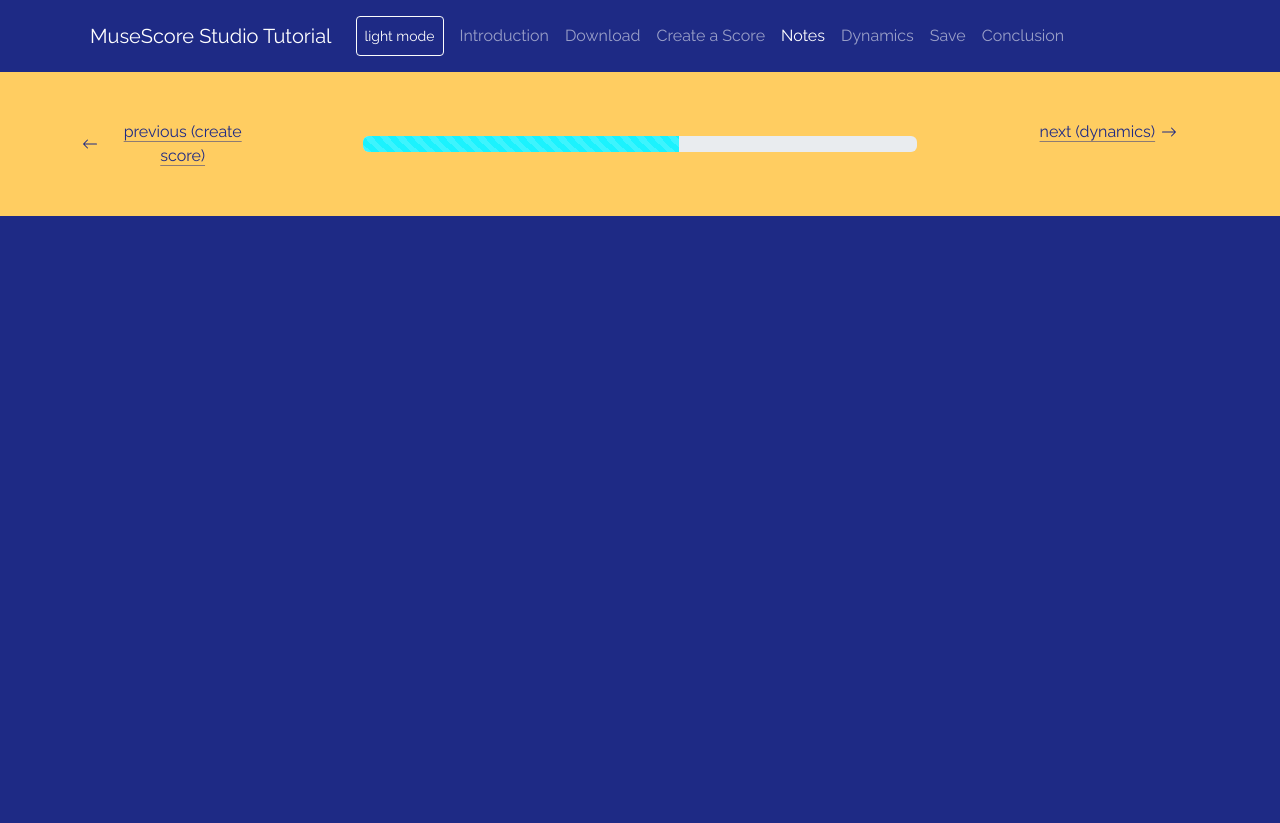
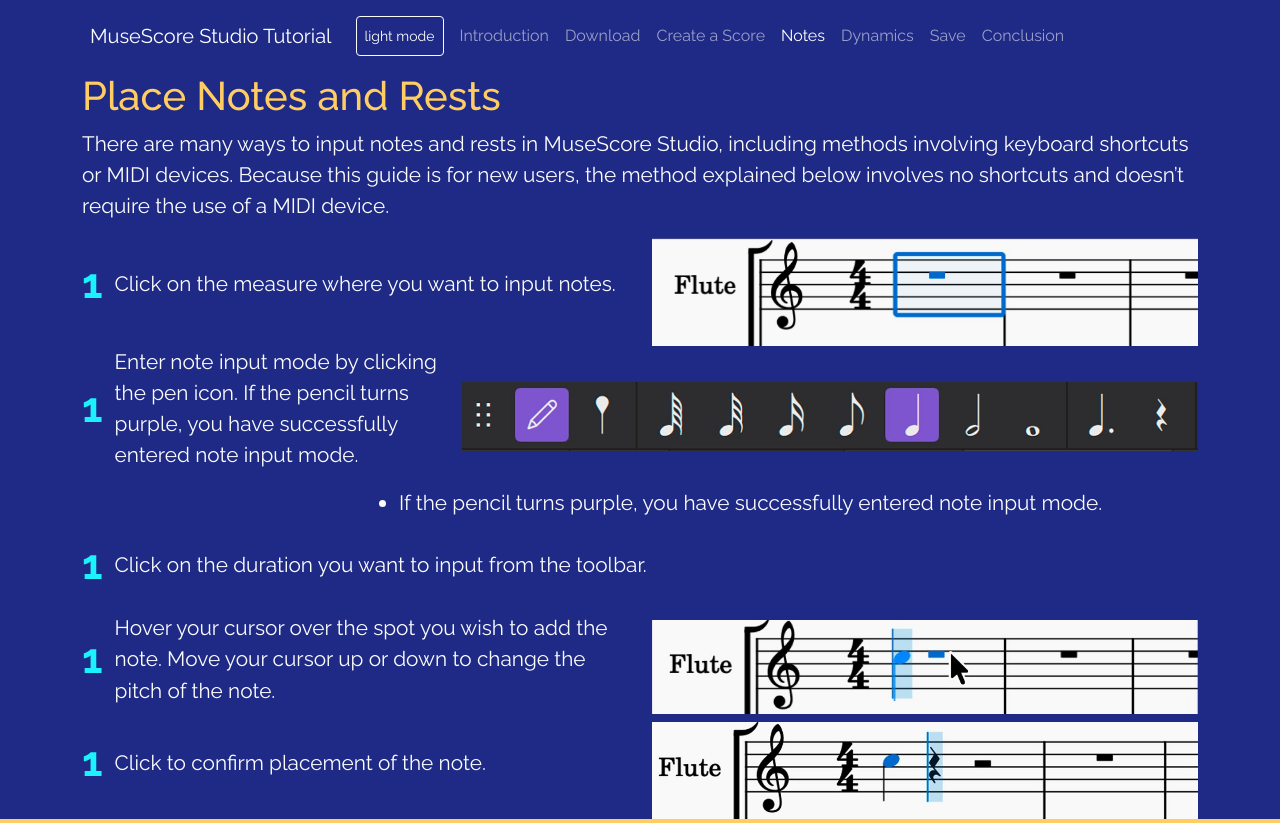
Before and after one commit to coreya123/ADD103, a plain HTML site: page final_project/notes.html in a window 1280 px wide. Shown: the top 823 px of the page. Before the commit the page ends 800 px from the top, so only its background shows below. Drawn offline with nearby package versions, Linux system fonts and the light colour scheme.

Commit message:
added content to notes page

```diff
--- a/final_project/notes.html
+++ b/final_project/notes.html
@@ -76,6 +76,91 @@
       </nav>
     </header>
 
+    <main class="container-xl">
+      <div class="row justify-content-center align-items-center">
+        <div class="col-12">
+          <h1 class="color-primary">Place Notes and Rests</h1>
+          <p class="color-fg larger-font">
+            There are many ways to input notes and rests in MuseScore Studio,
+            including methods involving keyboard shortcuts or MIDI devices.
+            Because this guide is for new users, the method explained below
+            involves no shortcuts and doesn’t require the use of a MIDI device.
+          </p>
+        </div>
+        <div class="col-12 col-md-6">
+          <ol class="centered-list">
+            <li>Click on the measure where you want to input notes.</li>
+          </ol>
+        </div>
+        <div class="col-12 col-md-6">
+          <img
+            class="img-fluid"
+            src="images/notes/click-measure.jpg"
+            alt="selected measure in musescore studio"
+          />
+        </div>
+
+        <div class="col-12 col-lg-4">
+          <ol start="2" class="centered-list">
+            <li>
+              Enter note input mode by clicking the pen icon. If the pencil
+              turns purple, you have successfully entered note input mode.
+            </li>
+          </ol>
+        </div>
+        <div class="col-12 col-lg-8">
+          <img
+            class="img-fluid"
+            src="images/notes/note-input-mode.jpg"
+            alt="selected pen icon in musescore studio"
+          />
+        </div>
+        <div class="col-2 col-md-3"></div>
+        <div class="col-10 col-md-9">
+          <ul class="color-fg larger-font">
+            <li>
+              If the pencil turns purple, you have successfully entered note
+              input mode.
+            </li>
+          </ul>
+        </div>
+        <div class="col-12">
+          <ol start="3" class="centered-list">
+            <li>Click on the duration you want to input from the toolbar.</li>
+          </ol>
+        </div>
+
+        <div class="col-12 col-md-6">
+          <ol start="4" class="centered-list">
+            <li>
+              Hover your cursor over the spot you wish to add the note. Move
+              your cursor up or down to change the pitch of the note.
+            </li>
+          </ol>
+        </div>
+        <div class="col-12 col-md-6">
+          <img
+            class="img-fluid"
+            src="images/notes/hover-staff.jpg"
+            alt="hovering cursor over staff in musescore"
+          />
+        </div>
+
+        <div class="col-12 col-md-6">
+          <ol start="5" class="centered-list">
+            <li>Click to confirm placement of the note.</li>
+          </ol>
+        </div>
+        <div class="col-12 col-md-6">
+          <img
+            class="img-fluid"
+            src="images/notes/click-staff.jpg"
+            alt="click staff to place note in musescore"
+          />
+        </div>
+      </div>
+    </main>
+
     <footer class="bg-color-primary color-accent">
       <div class="container-xl py-5 text-center">
         <div class="row gx-2 justify-content-between align-content-center">
```
